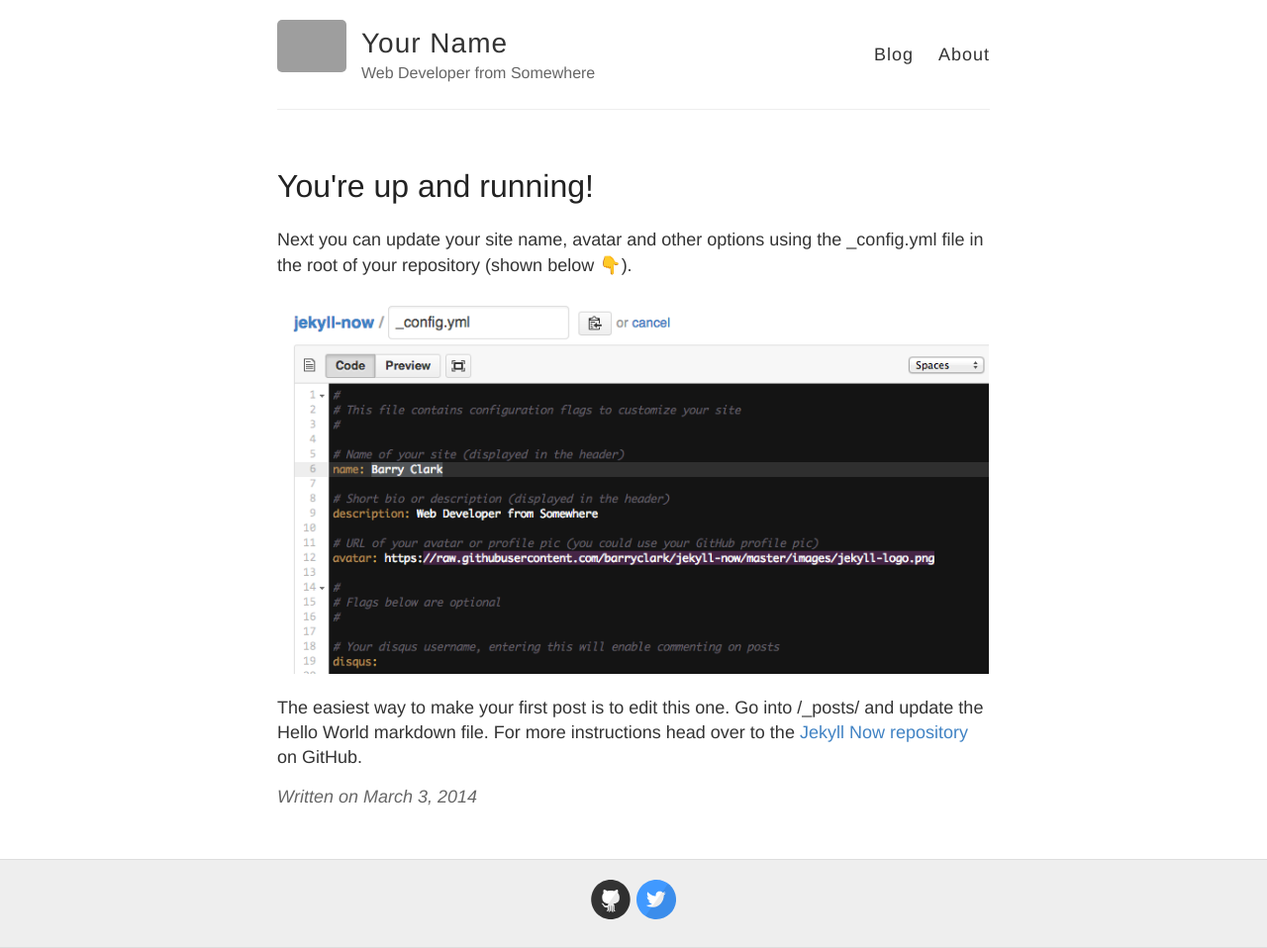
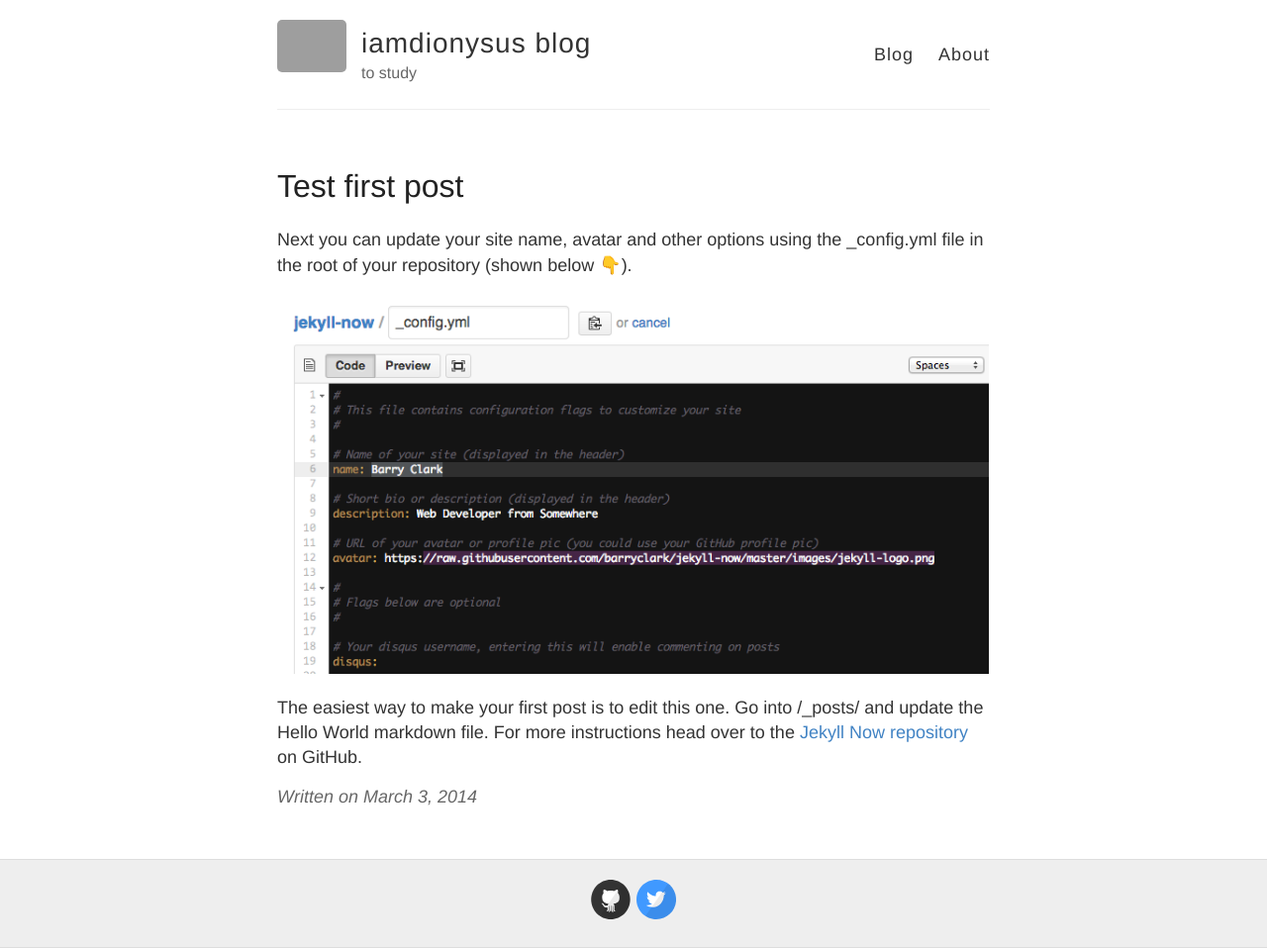
Before and after one commit to iamdionysus/iamdionysus.github.io, a Jekyll site: the page built from _posts/2014-3-3-Hello-World.md, in a window 1280 px wide. Shown: the whole page at 99% size. Built offline with Jekyll 4.4.1, drawn with Linux system fonts in a browser that asks for light colours; emoji names are drawn with the system emoji font; grey boxes are pictures that could not be loaded.

Commit message:
initial setup

```diff
--- a/_config.yml
+++ b/_config.yml
@@ -3,10 +3,10 @@
 #
 
 # Name of your site (displayed in the header)
-name: Your Name
+name: iamdionysus blog
 
 # Short bio or description (displayed in the header)
-description: Web Developer from Somewhere
+description: to study
 
 # URL of your avatar or profile pic (you could use your GitHub profile pic)
 avatar: https://raw.githubusercontent.com/barryclark/jekyll-now/master/images/jekyll-logo.png
--- a/_posts/2014-3-3-Hello-World.md
+++ b/_posts/2014-3-3-Hello-World.md
@@ -1,6 +1,6 @@
 ---
 layout: post
-title: You're up and running!
+title: Test first post
 ---
 
 Next you can update your site name, avatar and other options using the _config.yml file in the root of your repository (shown below :point_down:).
```
